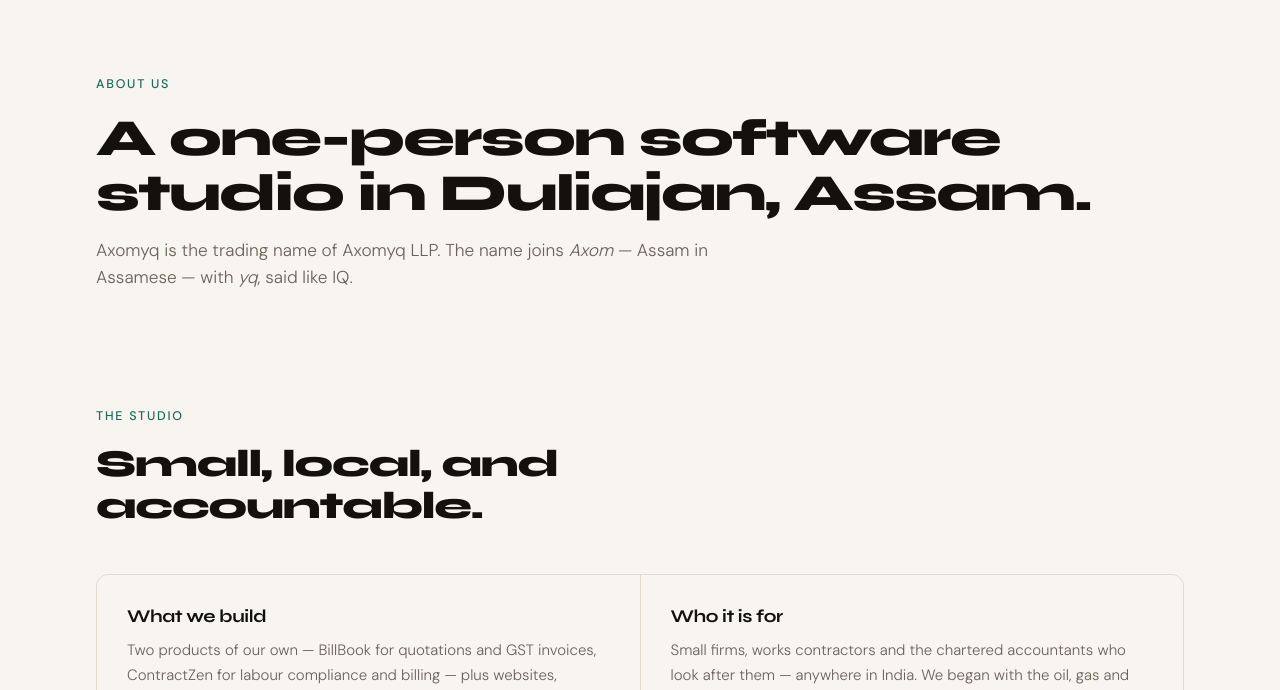
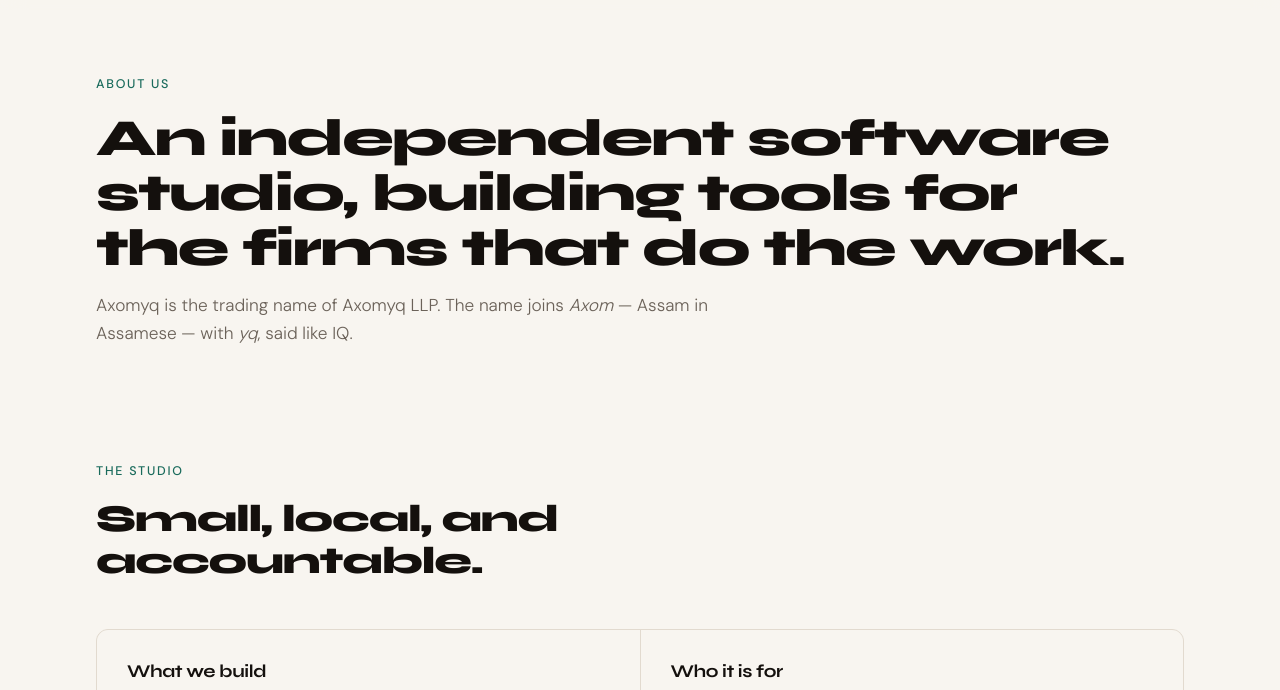
Before and after one commit to axomyq/axomyq-website, a plain HTML site: page about.html in a window 1280 px wide. Shown: the part 75-765 px from the top of the page. Drawn offline with Linux system fonts and the light colour scheme.

Commit message:
Update studio description in about.html

```diff
--- a/about.html
+++ b/about.html
@@ -43,7 +43,7 @@
 <main id="main">
 <section class="page-head"><div class="shell">
   <span class="eyebrow rise">About us</span>
-  <h1 class="title rise rise-2">A one-person software studio in Duliajan, Assam.</h1>
+  <h1 class="title rise rise-2">An independent software studio, building tools for the firms that do the work.</h1>
   <p class="lede rise rise-3">Axomyq is the trading name of Axomyq LLP. The name joins <em>Axom</em> — Assam in Assamese — with <em>yq</em>, said like IQ.</p>
 </div></section>
 <section class="band"><div class="shell">
```
